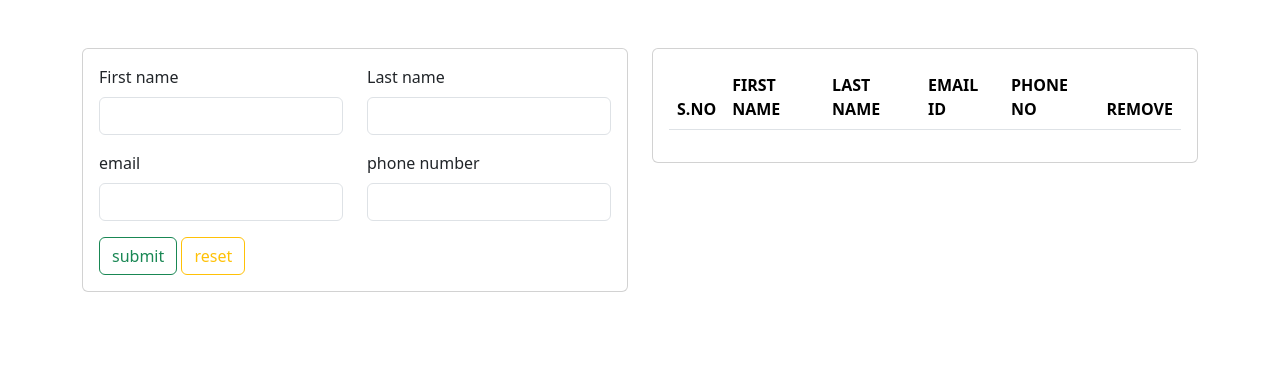
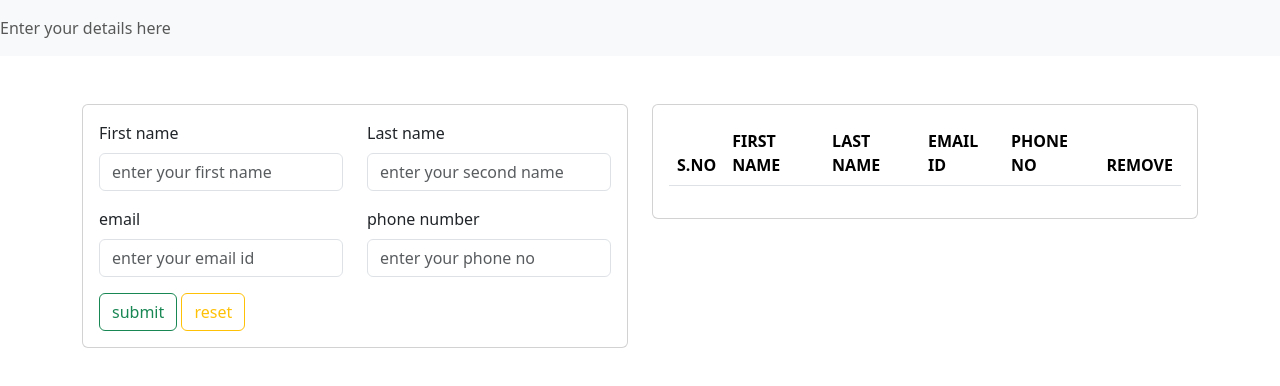
Before and after one commit to vigneshrevathi/CRUD-OPERATION, a plain HTML site: page index.html in a window 1280 px wide. Drawn offline with nearby package versions, Linux system fonts and the light colour scheme.

Commit message:
new commit

```diff
--- a/index.html
+++ b/index.html
@@ -13,8 +13,14 @@
 </head>
 
 <body>
+  <!-- navigation bar  -->
+  <nav class="navbar navbar-light bg-light">
+    <span class="navbar-text">
+      Enter your details here
+    </span>
+  </nav>
     <!-- whole container -->
-    <div class="container mt-5 ">
+    <div class="container mt-5" >
         <div class="row ">
             <!-- form  -->
             <div class="col-6">
@@ -26,28 +32,28 @@
                         <div class="col-6">
                             <div class="mb-3">
                                 <label for="exampleInputEmail1" class="form-label">First name</label>
-                                <input type="text" class="form-control" id="inputFname" aria-describedby="emailHelp" >
+                                <input type="text" class="form-control" id="inputFname" aria-describedby="emailHelp" placeholder="enter your first name" >
                               </div>
                         </div>
                         <!-- last name -->
                         <div class="col-6">
                             <div class="mb-3">
                                 <label for="exampleInputEmail1" class="form-label">Last name</label>
-                                <input type="text" class="form-control" id="inputLname" aria-describedby="emailHelp">
+                                <input type="text" class="form-control" id="inputLname" aria-describedby="emailHelp" placeholder="enter your second name">
                               </div>
                         </div>
                         <!-- email -->
                         <div class="col-6">
                             <div class="mb-3">
                                 <label for="exampleInputEmail1" class="form-label">email </label>
-                                <input type="email" class="form-control" id="inputEmail" aria-describedby="emailHelp">
+                                <input type="email" class="form-control" id="inputEmail" aria-describedby="emailHelp" placeholder="enter your email id">
                               </div>
                         </div>
                         <!-- phone number -->
                         <div class="col-6">
                             <div class="mb-3">
                                 <label for="exampleInputEmail1" class="form-label">phone number</label>
-                                <input type="number" class="form-control" id="inputPhoneno" aria-describedby="emailHelp">
+                                <input type="number" class="form-control" id="inputPhoneno" aria-describedby="emailHelp" placeholder="enter your phone no">
                               </div>
                         </div>
                         <!-- submit button -->
@@ -72,6 +78,7 @@
                                 <th scope="col">EMAIL ID</th>
                                 <th scope="col">PHONE NO</th>
                                 <th scope="col">REMOVE</th>
+
                               </tr>
                             </thead>
                             <tbody id="userDetails">
```
